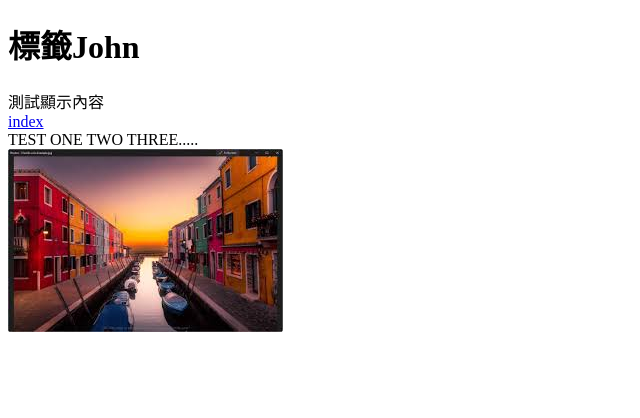
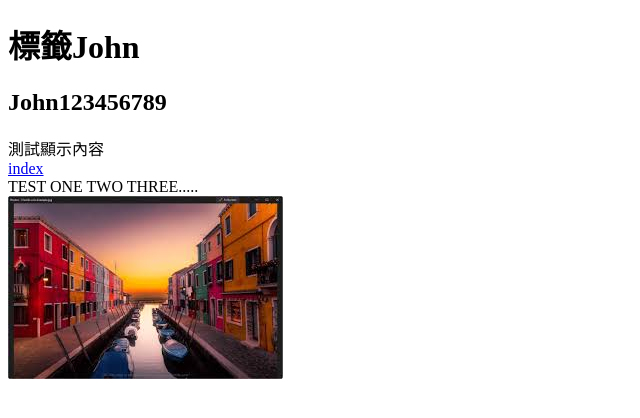
Before and after one commit to john8125/example_web.github.io, a plain HTML site: page text.html in a window 1280 px wide. Shown: the whole page, without its empty margins (0-640 px from the left). Drawn offline with Linux system fonts and the light colour scheme.

Commit message:
text update

```diff
--- a/text.html
+++ b/text.html
@@ -9,6 +9,7 @@
 </head>
 <body>
     <h1>標籤John</h1>
+    <h2>John123456789</h2>
     <div>測試顯示內容</div>
     <a href="https://john8125.github.io/example_web.github.io/">index</a>
     <div>TEST ONE TWO THREE.....</div>
```
